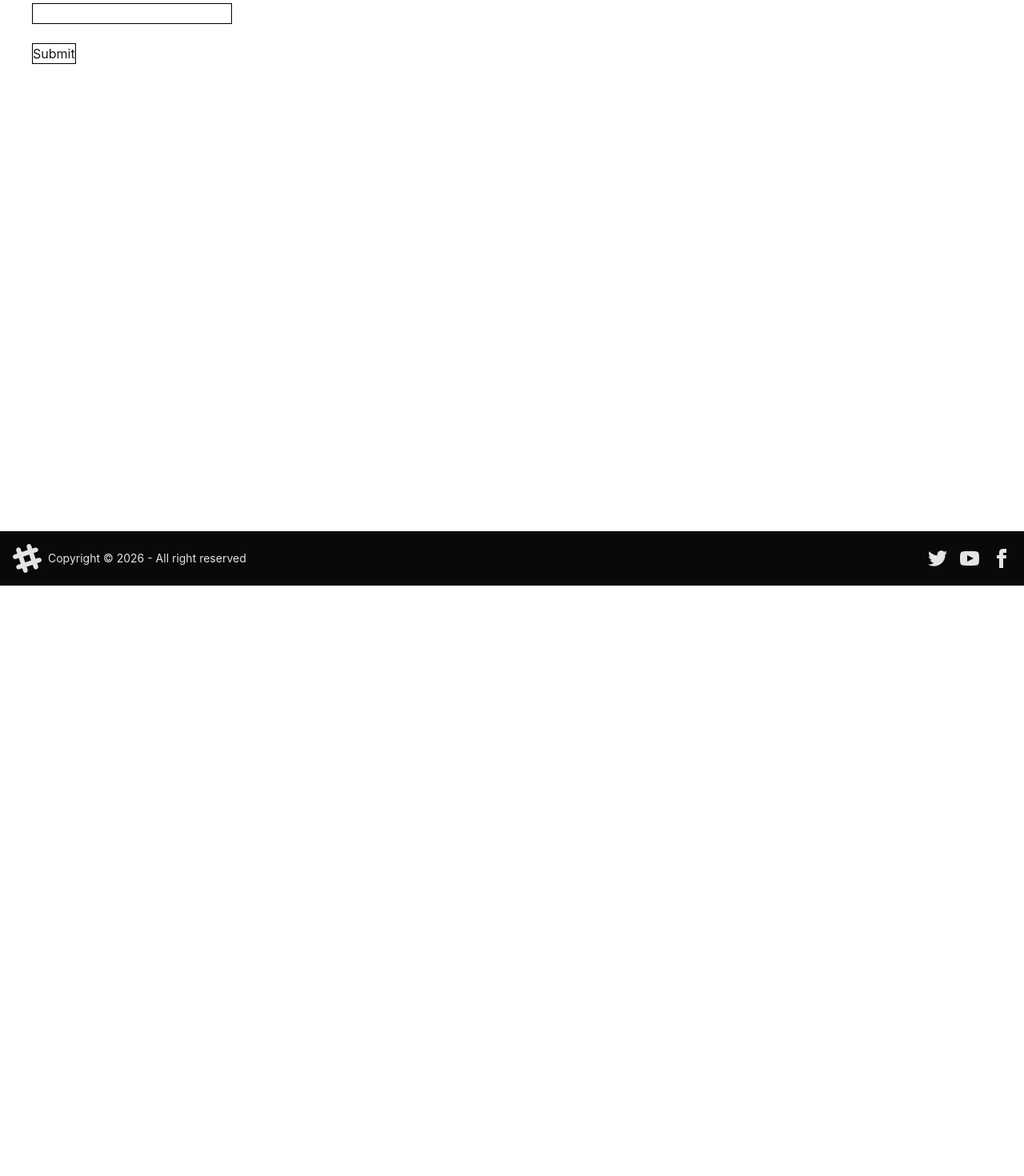
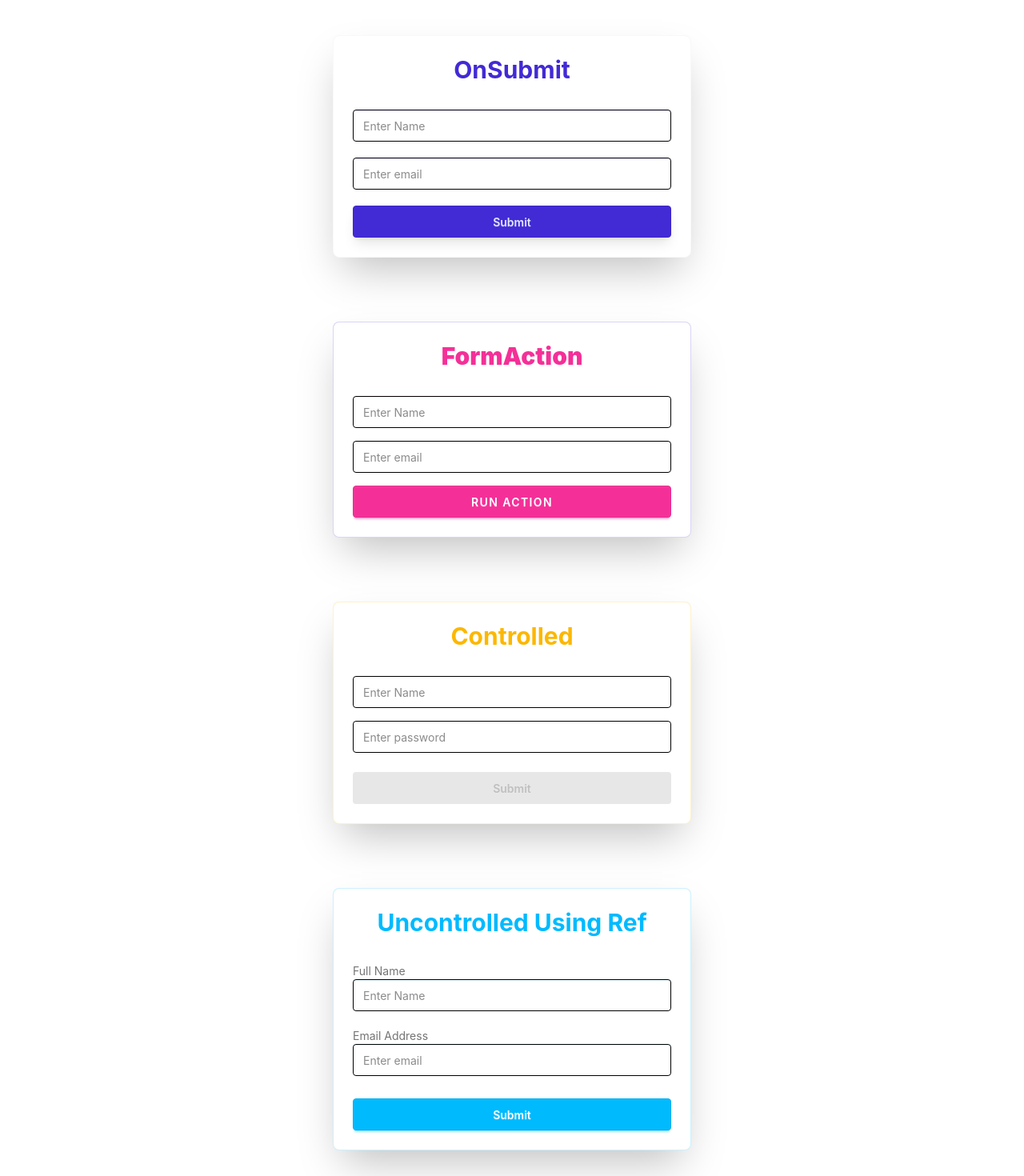
Before and after one commit to MuradHasan49/React-Form-Practice, a React (Vite) app: page / in a window 1280 px wide. Shown: the part 80-1550 px from the top of the page at 80% size. Before the commit the page ends 812 px from the top, so only its background shows below. Built offline with nearby package versions, Linux system fonts and the light colour scheme.

Commit message:
create ui for all components

```diff
--- a/src/Pages/Form/Controlled.jsx
+++ b/src/Pages/Form/Controlled.jsx
@@ -1,39 +1,86 @@
-import React, {  useState } from 'react'
+import React, { useState } from 'react'
 
 const Controlled = () => {
+    const [password, setPassword] = useState('')
+    const [error, setError] = useState('')
+    const [submitted, setSubmitted] = useState(false)
 
-const [ password , setPassword] = useState(null)
+    const onChangeHandle = (e) => {
+        const val = e.target.value
+        setPassword(val)
 
-const [error , setError] = useState('')
+        // Use 'val' instead of 'password' for immediate validation
+        if (val.length > 0 && val.length < 8) {
+            setError("Password must be 8 characters or longer")
+        } else {
+            setError("")
+        }
+    }
 
     const handleSubmit = (e) => {
         e.preventDefault()
-        console.log(e.target.name.value)
+        if (!error && password.length >= 8) {
+            console.log("Name:", e.target.name.value)
+            console.log("Password:", password)
+            setSubmitted(true)
+        }
     }
-const onChangeHandle =(e) =>{
-    setPassword(e.target.value)
 
-    if(password.length < 8 ){
-        setError("password must be 8 char or longer")
-    }else{
-        setError("")
-    }
-}
+    return (
+        <div className="flex flex-col items-center justify-center p-10 gap-6">
+            <div className="card w-full max-w-md bg-base-100 shadow-2xl border border-warning/20">
+                <div className="card-body">
+                    <h2 className="card-title text-3xl font-bold justify-center mb-6 text-warning">
+                        Controlled
+                    </h2>
+                    {submitted && !error && (
+                        <div className="alert alert-success w-full max-w-md shadow-lg">
+                            <svg xmlns="http://www.w3.org/2000/svg" className="stroke-current shrink-0 h-6 w-6" fill="none" viewBox="0 0 24 24"><path strokeLinecap="round" strokeLinejoin="round" strokeWidth="2" d="M9 12l2 2 4-4m6 2a9 9 0 11-18 0 9 9 0 0118 0z" /></svg>
+                            <span>Form submitted successfully!</span>
+                        </div>
+                    )}
+
+                    <form onSubmit={handleSubmit} className="flex flex-col gap-4">
+                        <div className="form-control">
+                            <input
+                                type="text"
+                                name="name"
+                                placeholder="Enter Name"
+                                className="input input-bordered focus:input-warning w-full"
+                                required
+                            />
+                        </div>
+
+                        <div className="form-control">
+                            <input
+                                type="password"
+                                name="password"
+                                onChange={onChangeHandle}
+                                value={password}
+                                placeholder="Enter password"
+                                className={`input input-bordered w-full ${error ? 'input-error' : 'focus:input-warning'}`}
+                                required
+                            />
+                            {error && (
+                                <label className="label">
+                                    <span className="label-text-alt text-error font-medium">{error}</span>
+                                </label>
+                            )}
+                        </div>
+
+                        <button
+                            type="submit"
+                            className="btn btn-warning w-full mt-2"
+                            disabled={!!error || password.length < 1}
+                        >
+                            Submit
+                        </button>
+                    </form>
+                </div>
+            </div>
 
 
-    return (
-        <>
-            <form onSubmit={handleSubmit}>
-                <input type="text" name="name" placeholder='Enter Name' />
-                <br />
-                <br />
-                <input  type="password" name="password" onChange={onChangeHandle} defaultValue={password} placeholder='Enter password' />
-                <br />
-                <br />
-                <input type="submit" value="Submit" />
-            </form>
-            <p className='text-red-400'>{error}</p>
-        </>
+        </div>
     )
 }
 
--- a/src/Pages/Form/FormAction.jsx
+++ b/src/Pages/Form/FormAction.jsx
@@ -1,22 +1,65 @@
-import React from 'react'
+import React, { useState } from 'react'
 
 const FormAction = () => {
-    const formActionHandle =(FormData)=>{
-        console.log(FormData.get("name"))
-        console.log(FormData.get("email"))
-    }
+  const [user, setUser] = useState(null)
+
+  const formActionHandle = (formData) => {
+    const name = formData.get("name")
+    const email = formData.get("email")
+
+    // Update UI with result
+    setUser({ name, email })
+
+    console.log(name, email)
+  }
+
   return (
-    <>
-        <form action={formActionHandle} >
-        <input type="text" name="name" placeholder='Enter Name'/>
-        <br />
-        <br />
-        <input type="email" name="email" placeholder='Enter email' />
-        <br />
-        <br />
-        <input type="submit" value="Submit"   />
-    </form>
-    </>
+    <div className="flex flex-col items-center justify-center p-10 gap-8">
+      <div className="card w-full max-w-md bg-base-100 shadow-2xl border border-primary/20">
+        <div className="card-body">
+          <h2 className="card-title text-3xl font-black justify-center mb-6 text-secondary">
+            FormAction
+          </h2>
+          {user && (
+            <div className="stats shadow-lg bg-secondary text-secondary-content w-full max-w-md">
+              <div className="stat">
+                <div className="stat-title text-secondary-content/70">Submitted User</div>
+                <div className="stat-value text-2xl">{user.name}</div>
+                <div className="stat-desc text-secondary-content/80">{user.email}</div>
+              </div>
+            </div>
+          )}
+
+          <form action={formActionHandle} className="flex flex-col gap-4">
+            <div className="form-control">
+              <input
+                type="text"
+                name="name"
+                placeholder="Enter Name"
+                className="input input-bordered input-secondary w-full"
+                required
+              />
+            </div>
+
+            <div className="form-control">
+              <input
+                type="email"
+                name="email"
+                placeholder="Enter email"
+                className="input input-bordered input-secondary w-full"
+                required
+              />
+            </div>
+
+            <button type="submit" className="btn btn-secondary w-full text-white uppercase tracking-widest">
+              Run Action
+            </button>
+          </form>
+        </div>
+      </div>
+
+
+    </div>
   )
 }
 
--- a/src/Pages/Form/HookForm.jsx
+++ b/src/Pages/Form/HookForm.jsx
@@ -2,25 +2,60 @@ import React, { useState } from 'react'
 import useInputField from '../../Hooks/Hooks'
 
 const HookForm = () => {
-    const [name , nameOnChange] = useInputField('')
-    const [data , setData] = useState(null)
+    const [name, nameOnChange] = useInputField('')
+    const [data, setData] = useState(null)
 
-    const handleonSubmit = (e)=>{
+    const handleonSubmit = (e) => {
         e.preventDefault()
         setData(name)
     }
 
+    return (
+        <div className="flex flex-col items-center justify-center p-10 gap-6">
+            <div className="card w-full max-w-md bg-base-100 shadow-2xl border border-primary/20">
+                <div className="card-body">
+                    <h2 className="card-title text-3xl font-bold justify-center mb-6 text-primary">
+                        HookForm
+                    </h2>
+                              {data && (
+                <div className="card w-full max-w-md bg-primary text-primary-content shadow-xl">
+                    <div className="card-body items-center text-center">
+                        <h3 className="text-sm uppercase tracking-widest opacity-70">Submission Success</h3>
+                        <p className="text-2xl font-bold">{data}</p>
+                    </div>
+                </div>
+            )}
 
-    return (
-        <>
-        <div className="">{data}</div>
-            <form onSubmit={handleonSubmit}>
-                <input type="text" onChange={nameOnChange} defaultValue={name} />
-                <br />
-                <br />
-                <input type="submit" value="Submit" />
-            </form>
-        </>
+                    <div className="form-control gap-4">
+                        <div className="badge badge-outline badge-primary mx-auto">
+                            Typing: {name || "..."}
+                        </div>
+
+                        <form onSubmit={handleonSubmit} className="flex flex-col gap-4">
+                            <div>
+                                <label className="label">
+                                    <span className="label-text font-medium">Username</span>
+                                </label>
+                                <input
+                                    type="text"
+                                    placeholder="Enter your name"
+                                    onChange={nameOnChange}
+                                    value={name}
+                                    className="input input-bordered input-primary w-full"
+                                />
+                            </div>
+
+                            <button type="submit" className="btn btn-primary w-full shadow-md">
+                                Submit
+                            </button>
+                        </form>
+                    </div>
+                </div>
+            </div>
+
+            {/* Submitted Result UI */}
+
+        </div>
     )
 }
 
--- a/src/Pages/Form/OnSubmit.jsx
+++ b/src/Pages/Form/OnSubmit.jsx
@@ -1,23 +1,72 @@
-import React from 'react'
+import React, { useState } from 'react'
 
 const OnSubmit = () => {
-    const handleSubmit =(e)=>{
-        e.preventDefault()
-        console.log(e.target.name.value)
-        console.log(e.target.email.value)
+  const [result, setResult] = useState(null)
+
+  const handleSubmit = (e) => {
+    e.preventDefault()
+
+    // Capture the values from the form
+    const formData = {
+      name: e.target.name.value,
+      email: e.target.email.value
     }
+
+    // Store them in state to show in the UI
+    setResult(formData)
+
+    // Optional: clear the form
+    e.target.reset()
+  }
+
   return (
-    <>
-    <form onSubmit={handleSubmit} >
-        <input type="text" name="name" placeholder='Enter Name'/>
-        <br />
-        <br />
-        <input type="email" name="email" placeholder='Enter email' />
-        <br />
-        <br />
-        <input type="submit" value="Submit"   />
-    </form>
-    </>
+    <div className="flex flex-col items-center justify-center p-10 gap-6">
+      <div className="card w-full max-w-md bg-base-100 shadow-2xl border border-base-200">
+        <div className="card-body">
+          <h2 className="card-title text-3xl font-bold justify-center mb-6 text-primary">
+            OnSubmit
+          </h2>
+          {result && (
+            <div className="card w-full max-w-md bg-secondary text-secondary-content shadow-xl animate-bounce-short">
+              <div className="card-body">
+                <h3 className="card-title text-sm uppercase opacity-80">Submitted Result:</h3>
+                <p className="text-lg"><strong>Name:</strong> {result.name}</p>
+                <p className="text-lg"><strong>Email:</strong> {result.email}</p>
+              </div>
+            </div>
+          )}
+
+          <form onSubmit={handleSubmit} className="flex flex-col gap-5">
+            <div className="form-control">
+              <input
+                type="text"
+                name="name"
+                placeholder="Enter Name"
+                className="input input-bordered input-primary w-full"
+                required
+              />
+            </div>
+
+            <div className="form-control">
+              <input
+                type="email"
+                name="email"
+                placeholder="Enter email"
+                className="input input-bordered input-primary w-full"
+                required
+              />
+            </div>
+
+            <button type="submit" className="btn btn-primary w-full shadow-lg">
+              Submit
+            </button>
+          </form>
+        </div>
+      </div>
+
+      {/* UI Result Display */}
+
+    </div>
   )
 }
 
--- a/src/Pages/Form/Uncontrolled.jsx
+++ b/src/Pages/Form/Uncontrolled.jsx
@@ -1,27 +1,77 @@
-import React, { useRef } from 'react'
+import React, { useRef, useState } from 'react'
 
 const Uncontrolled = () => {
+    const nameRef = useRef(null)
+    const emailRef = useRef(null)
+    const [submittedData, setSubmittedData] = useState(null)
 
-    const nameRef = useRef('')
-    const emailRef = useRef('')
+    const handleSubmit = (e) => {
+        e.preventDefault()
 
-    const handleSubmit =(e)=>{
-        e.preventDefault()
-        console.log(nameRef.current.value)
-        console.log(emailRef.current.value)
+        const data = {
+            name: nameRef.current.value,
+            email: emailRef.current.value
+        }
+
+        setSubmittedData(data)
+        console.log(data)
     }
+
     return (
-        <>
-            <form onSubmit={handleSubmit}>
-                <input type="text" ref={nameRef} name="name" placeholder='Enter Name' />
-                <br />
-                <br />
-                <input type="email" ref={emailRef} name="email"  placeholder='Enter email' />
-                <br />
-                <br />
-                <input type="submit" value="Submit" />
-            </form>
-        </>
+        <div className="flex flex-col items-center justify-center p-10 gap-6">
+            <div className="card w-full max-w-md bg-base-100 shadow-2xl border border-info/20">
+                <div className="card-body">
+                    <h2 className="card-title text-3xl font-bold justify-center mb-6 text-info">
+                        Uncontrolled Using Ref
+                    </h2>
+                                {submittedData && (
+                <div className="stats shadow bg-info text-info-content w-full max-w-md">
+                    <div className="stat">
+                        <div className="stat-title text-info-content/70">Ref Captured Data</div>
+                        <div className="stat-value text-xl">{submittedData.name}</div>
+                        <div className="stat-desc text-info-content/80">{submittedData.email}</div>
+                    </div>
+                </div>
+            )}
+
+                    <form onSubmit={handleSubmit} className="flex flex-col gap-5">
+                        <div className="form-control">
+                            <label className="label">
+                                <span className="label-text">Full Name</span>
+                            </label>
+                            <input
+                                type="text"
+                                ref={nameRef}
+                                name="name"
+                                placeholder="Enter Name"
+                                className="input input-bordered input-info w-full"
+                                required
+                            />
+                        </div>
+
+                        <div className="form-control">
+                            <label className="label">
+                                <span className="label-text">Email Address</span>
+                            </label>
+                            <input
+                                type="email"
+                                ref={emailRef}
+                                name="email"
+                                placeholder="Enter email"
+                                className="input input-bordered input-info w-full"
+                                required
+                            />
+                        </div>
+
+                        <button type="submit" className="btn btn-info w-full text-white mt-2">
+                            Submit
+                        </button>
+                    </form>
+                </div>
+            </div>
+
+
+        </div>
     )
 }
 
--- a/src/Pages/Home/Home.jsx
+++ b/src/Pages/Home/Home.jsx
@@ -10,10 +10,10 @@ const Home = () => {
     return (
         <>
             <div className="min-h-[85vh] px-10 py-5">
-                {/* <OnSubmit/> */}
-                {/* <FormAction/> */}
-                {/* <Controlled/> */}
-                {/* <Uncontrolled/> */}
+                <OnSubmit/>
+                <FormAction/>
+                <Controlled/>
+                <Uncontrolled/>
                 <HookForm/>
             </div>
         </>
```
